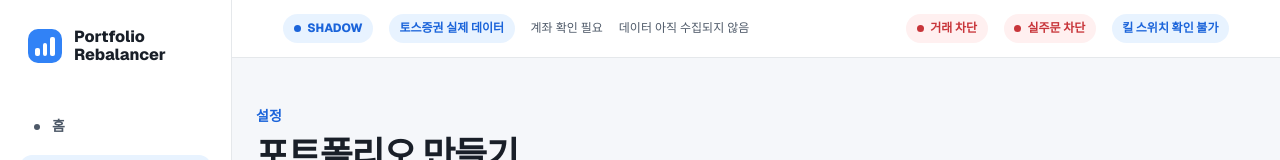
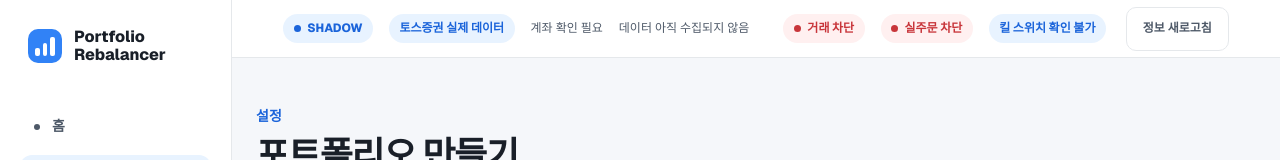
Before and after one commit to suites/portfolio-rebalancer, a Next.js app in the folder apps/web/: page /settings in a window 1280 px wide. Shown: the top 160 px of the page. Built offline with nearby package versions, Linux system fonts and the light colour scheme; no server answers.

Commit message:
feat(web): add global information refresh

```diff
--- a/apps/web/src/app/(console)/actions.ts
+++ b/apps/web/src/app/(console)/actions.ts
@@ -41,6 +41,11 @@ export async function refreshPortfolioFromHomeAction(_formData: FormData) {
   const snapshot = await refreshEngineDashboard();
   revalidatePath("/", "layout");
   redirect(snapshot.brokerConnection === "CONNECTED" ? "/" : "/troubleshooting");
+}
+
+export async function refreshPortfolioFromShellAction(_formData: FormData) {
+  await refreshEngineDashboard();
+  revalidatePath("/", "layout");
 }
 
 export async function createShadowPlanAction(_formData: FormData) {
--- a/apps/web/src/components/app-shell/app-shell.module.css
+++ b/apps/web/src/components/app-shell/app-shell.module.css
@@ -166,6 +166,17 @@
   font-size: 0.75rem;
 }
 
+.refreshForm {
+  margin-left: 0.25rem;
+}
+
+.refreshButton {
+  min-height: 34px;
+  padding-inline: 0.875rem;
+  white-space: nowrap;
+  font-size: 0.75rem;
+}
+
 .main {
   width: min(calc(100% - 3rem), var(--content-max));
   margin: 0 auto;
@@ -226,6 +237,9 @@
     flex-wrap: wrap;
     gap: 0.5rem;
   }
+  .refreshForm {
+    margin-left: 0;
+  }
   .accountMeta {
     display: none;
   }
--- a/apps/web/src/components/app-shell/app-shell.tsx
+++ b/apps/web/src/components/app-shell/app-shell.tsx
@@ -5,8 +5,9 @@ import type {
   DashboardSnapshotContract,
   OperationalConfigSnapshotContract,
 } from "@portfolio-rebalancer/contracts";
-import { Badge } from "@portfolio-rebalancer/ui";
+import { Badge, Button } from "@portfolio-rebalancer/ui";
 
+import { refreshPortfolioFromShellAction } from "@/app/(console)/actions";
 import { formatObservedAt } from "@/features/console/format";
 
 import styles from "./app-shell.module.css";
@@ -82,6 +83,11 @@ export function AppShell({
                   ? "킬 스위치 해제"
                   : "킬 스위치 확인 불가"}
             </Badge>
+            <form action={refreshPortfolioFromShellAction} className={styles.refreshForm}>
+              <Button type="submit" variant="secondary" className={styles.refreshButton}>
+                정보 새로고침
+              </Button>
+            </form>
           </div>
         </header>
         <main id="main-content" className={styles.main} tabIndex={-1}>
```
Also changed, not shown: 3 other files (tests, documents, lock files or other folders).
